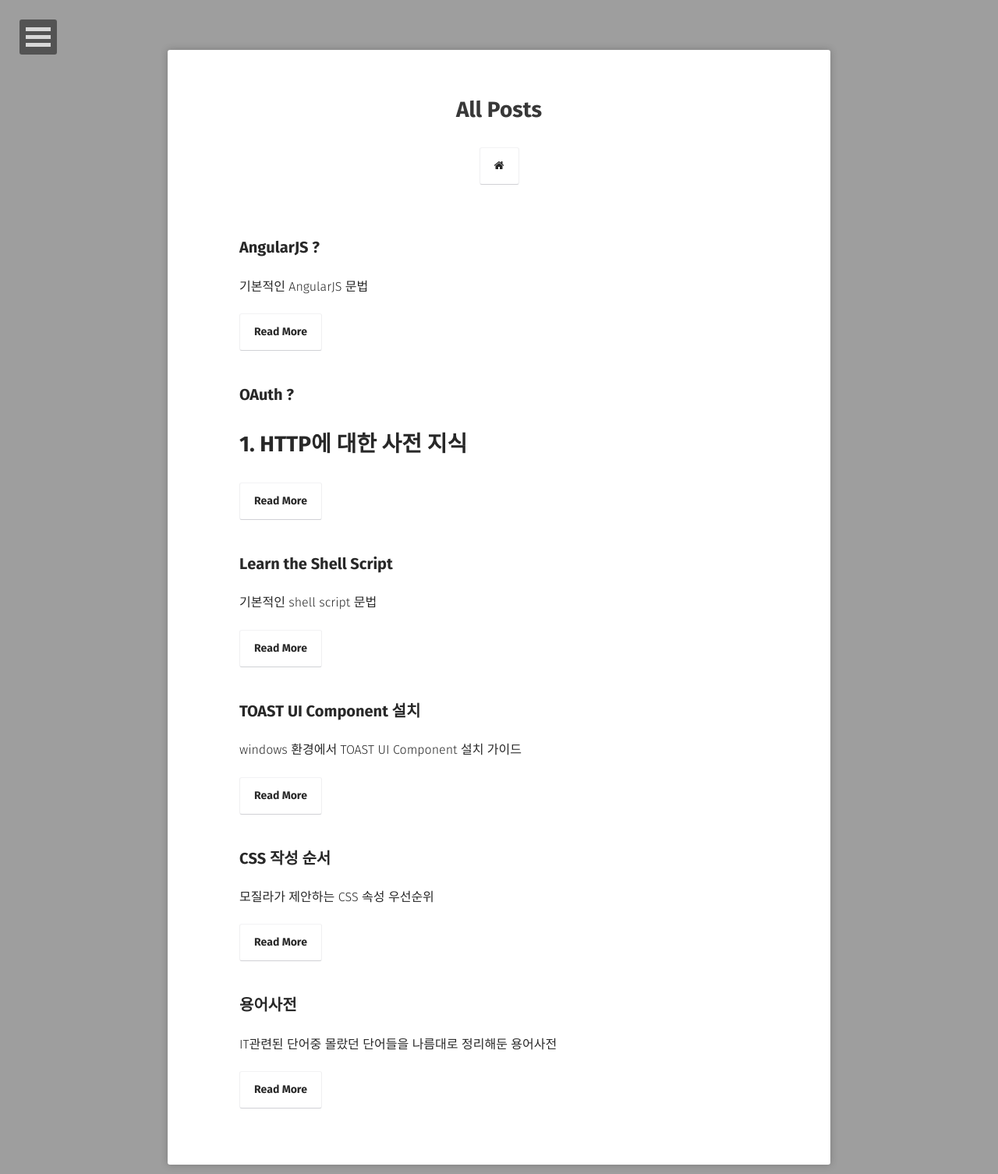
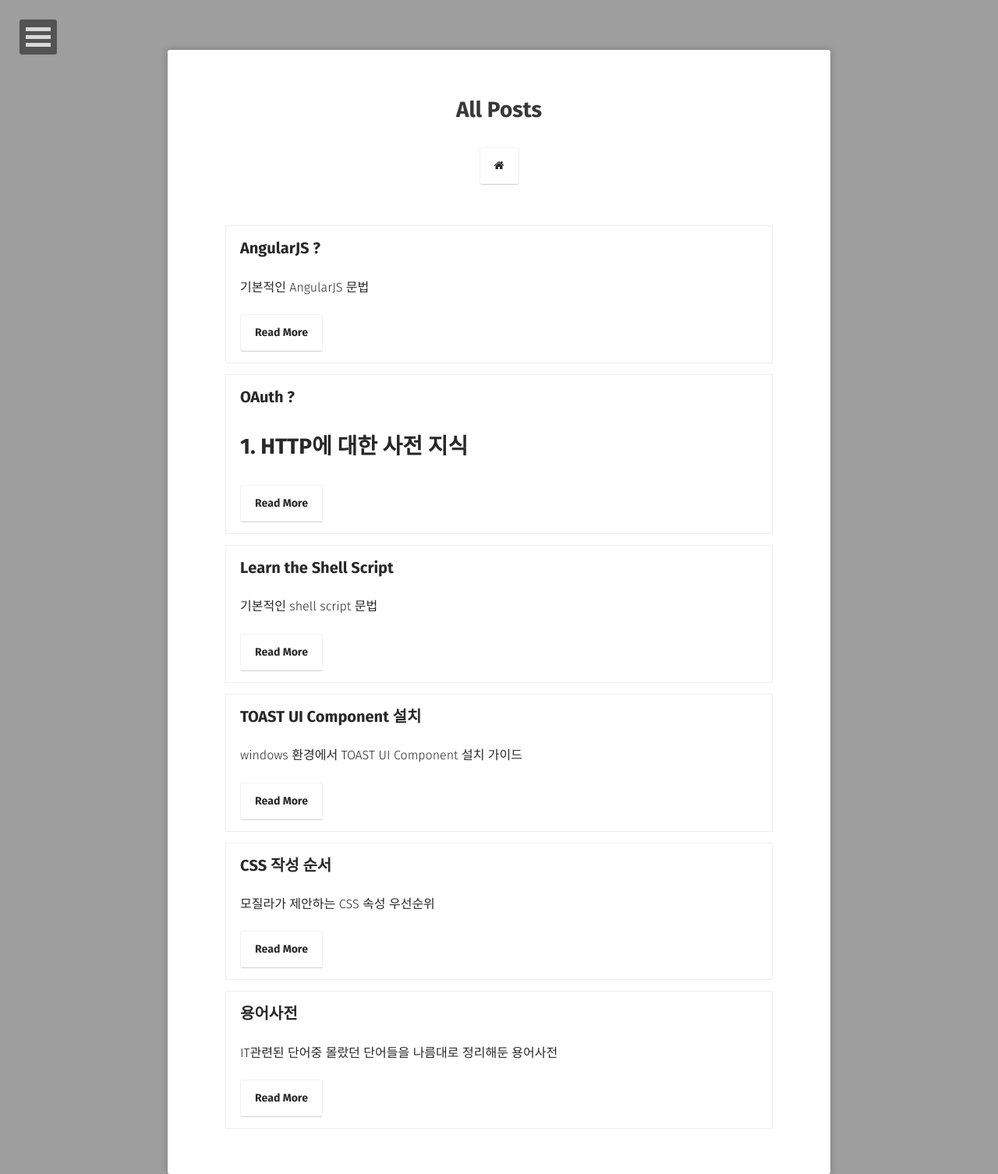
Before and after one commit to MJ-Youn/mj-youn.github.io, a Jekyll site: the page built from posts/index.md, in a window 1280 px wide. Shown: the whole page at 78% size. Built offline with Jekyll 4.4.1, drawn with Linux system fonts in a browser that asks for light colours; some web fonts are replaced.

Commit message:
CSS 수정

```diff
--- a/_sass/typography.scss
+++ b/_sass/typography.scss
@@ -49,6 +49,7 @@
 		margin: 0 10px;
 		text-decoration: none;
 		background: $white;
+    border: 1px solid rgba(0, 0, 0, 0.07);
 		color: $color_shark;
 		a {
 			@include font-rem(20);
--- a/_sass/variables.scss
+++ b/_sass/variables.scss
@@ -1,5 +1,5 @@
 //colors
-$bodycolor           : #D24D57;
+$bodycolor           : #969293;
 $black           	 : #000;
 $white               : #fff;
 $color_gray          : #e8e8e8;
```
